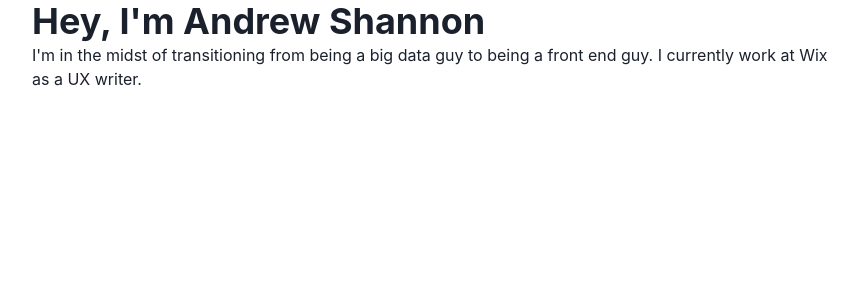
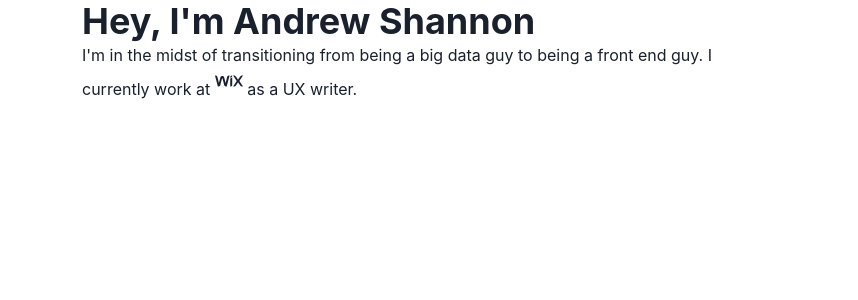
Before and after one commit to ashannon828/my-dev-blog, a Next.js app: page / in a window 1280 px wide. Shown: the top 300 px of the page, without its empty margins (208-1066 px from the left). Built offline with nearby package versions, Linux system fonts and the light colour scheme.

Commit message:
added wix icon

```diff
--- a/pages/index.js
+++ b/pages/index.js
@@ -1,14 +1,17 @@
+/* eslint-disable react/jsx-one-expression-per-line */
 import React from 'react';
-import { Stack, Flex, Heading, Text } from '@chakra-ui/react';
+import { Stack, Flex, Heading, Text, Icon } from '@chakra-ui/react';
+import { SiWix } from 'react-icons/si';
 
 function index() {
   return (
     <Stack align="center" as="main">
-      <Flex mx={5} maxWidth="800px" direction="column">
+      <Flex mx={5} maxWidth="700px" direction="column">
         <Heading>Hey, I&apos;m Andrew Shannon</Heading>
         <Text>
           I&apos;m in the midst of transitioning from being a big data guy to
-          being a front end guy. I currently work at Wix as a UX writer.
+          being a front end guy. I currently work at{' '}
+          <Icon as={SiWix} w={7} h={7} /> as a UX writer.
         </Text>
       </Flex>
     </Stack>
```
